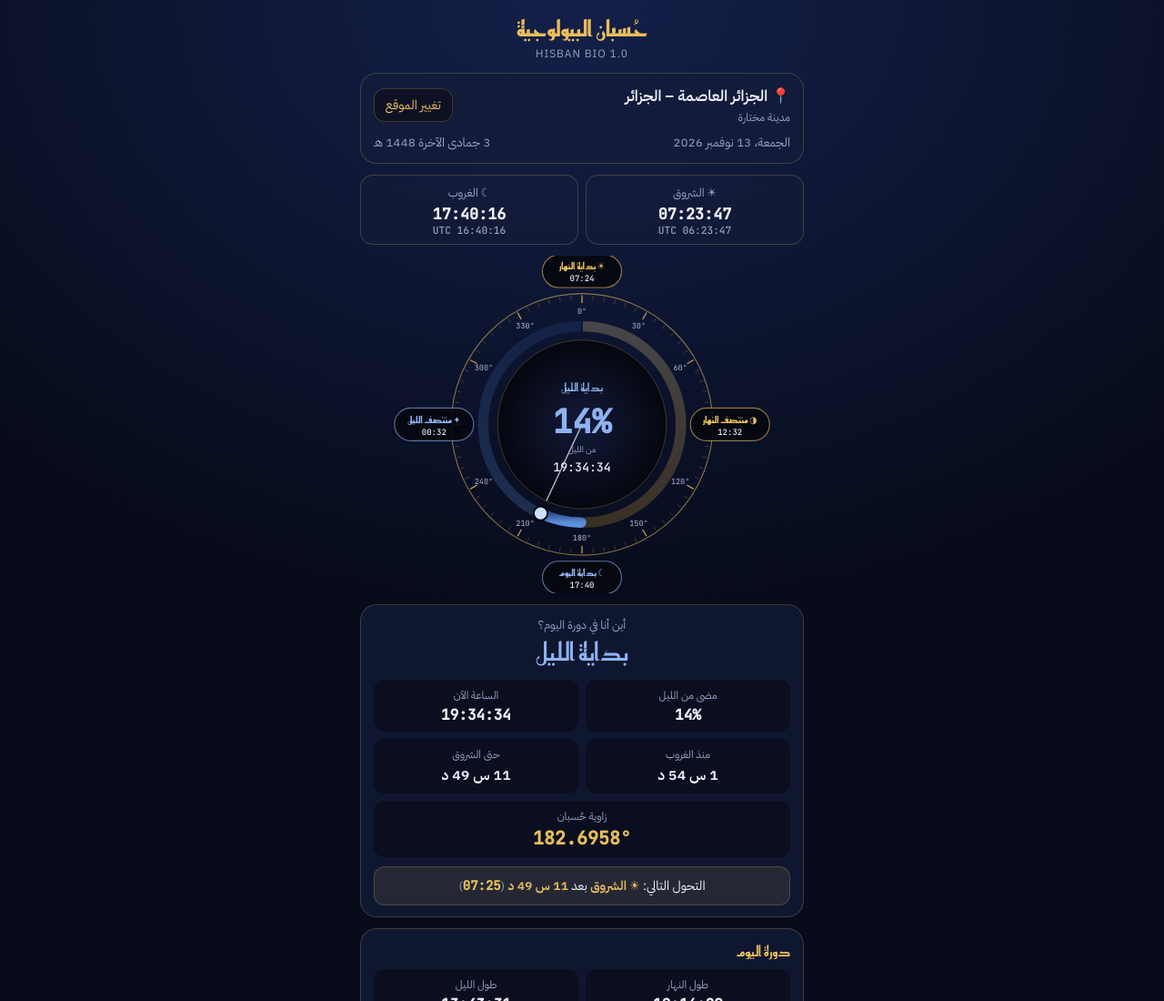
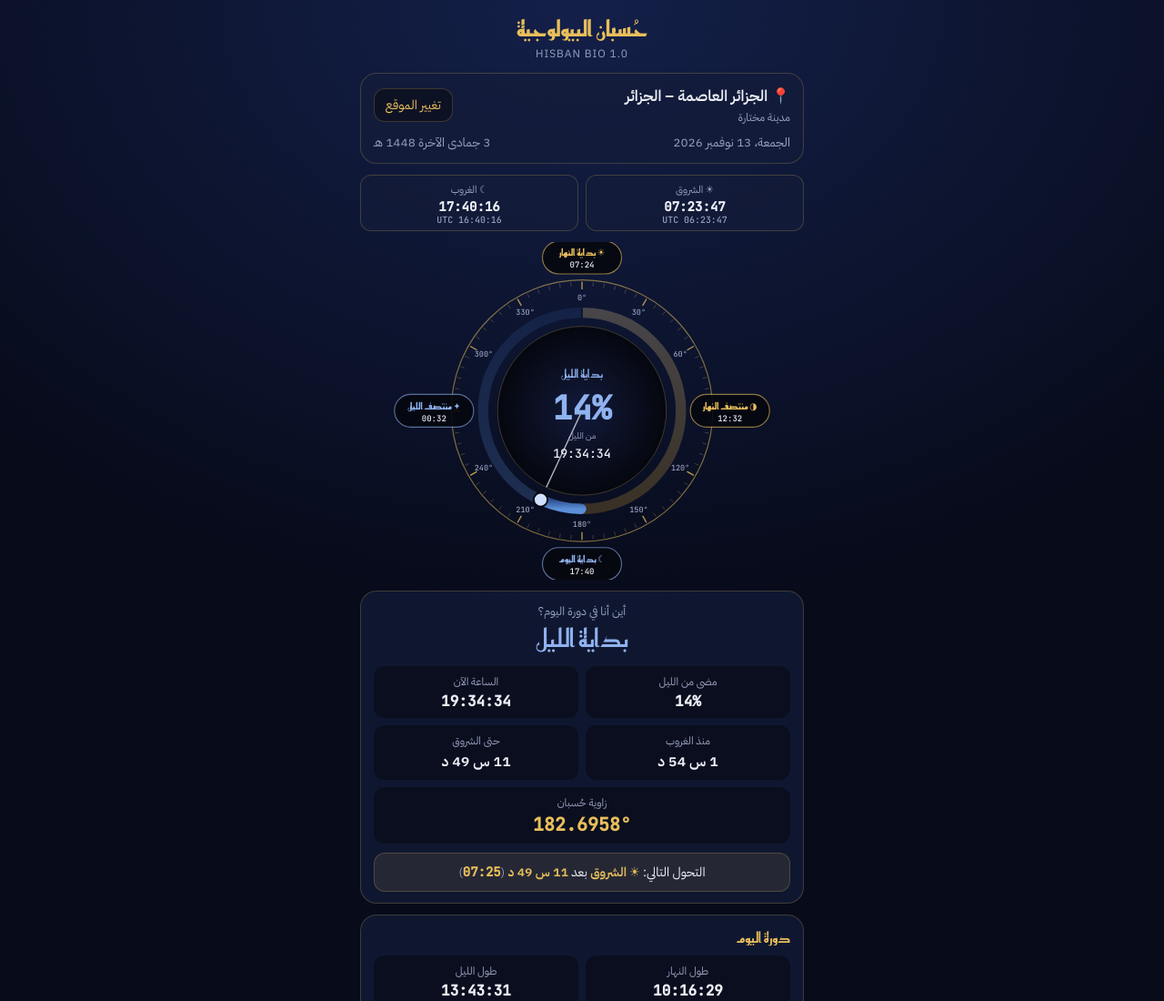
Before and after one commit to HISBAN-HBC/BIO, a plain HTML site: page index.html in a window 1280 px wide. Shown: the top 1100 px of the page at 91% size. Drawn offline with Linux system fonts and the light colour scheme.

Commit message:
Add files via upload

```diff
--- a/index.html
+++ b/index.html
@@ -44,9 +44,10 @@ h1 small{display:block;font-family:var(--body);color:var(--muted);font-size:.75r
 .dates{display:flex;justify-content:space-between;color:var(--muted);font-size:.85rem;margin-top:8px}
 /* rise | dial | set */
 .rs{display:grid;grid-template-columns:1fr 1fr;gap:8px}
-.rs div{text-align:center;padding:8px;border-radius:14px;background:var(--panel);border:1px solid var(--line)}
-.rs b{display:block;font-size:1.05rem;margin-top:2px}
-.rs small{display:block;color:var(--muted);font-size:.7rem}
+.rs div{text-align:center;padding:4px 6px;border-radius:12px;background:var(--panel);border:1px solid var(--line)}
+.rs .lbl{font-size:.7rem}
+.rs b{display:block;font-size:.88rem;margin-top:0;line-height:1.3}
+.rs small{display:block;color:var(--muted);font-size:.62rem;line-height:1.3}
 .dial{display:block;width:100%;max-width:420px;margin:0 auto}
 /* now */
 .now{text-align:center}
--- a/sw.js
+++ b/sw.js
@@ -1,5 +1,5 @@
 // HISBAN Bio offline cache: network first, cached copy when there is no network
-const CACHE = "hisban-bio-1.0.1";
+const CACHE = "hisban-bio-1.0.2";
 const FILES = ["./", "./index.html", "./hisban-core.js", "./manifest.json", "./icon-192.png", "./icon-512.png"];
 self.addEventListener("install", e => {
   e.waitUntil(caches.open(CACHE).then(c => c.addAll(FILES)));
```
Also changed, not shown: bio-rs-preview.png (added).
